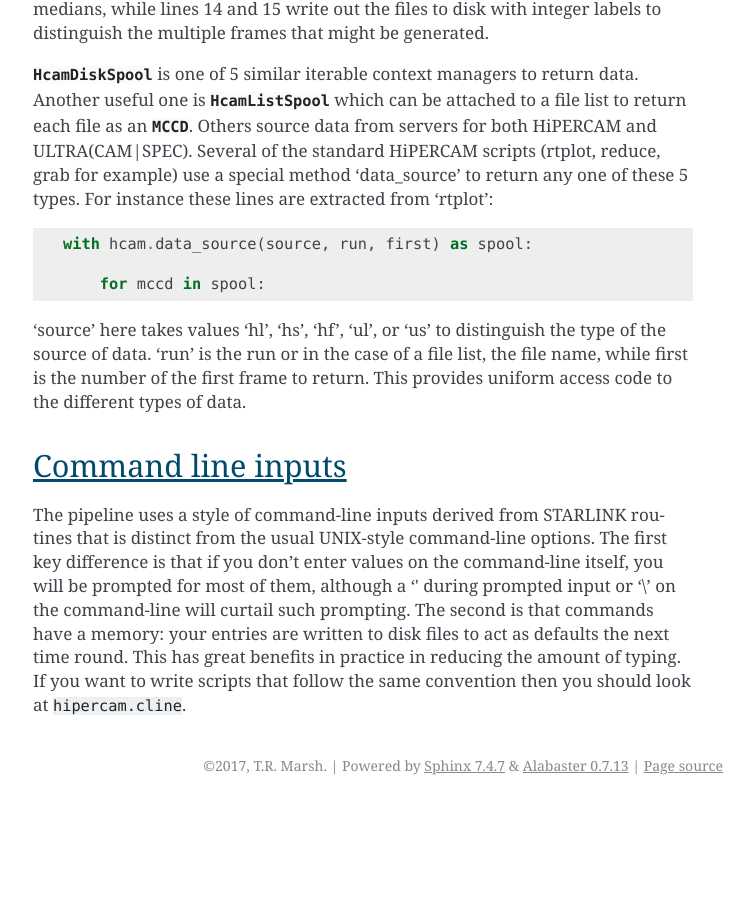
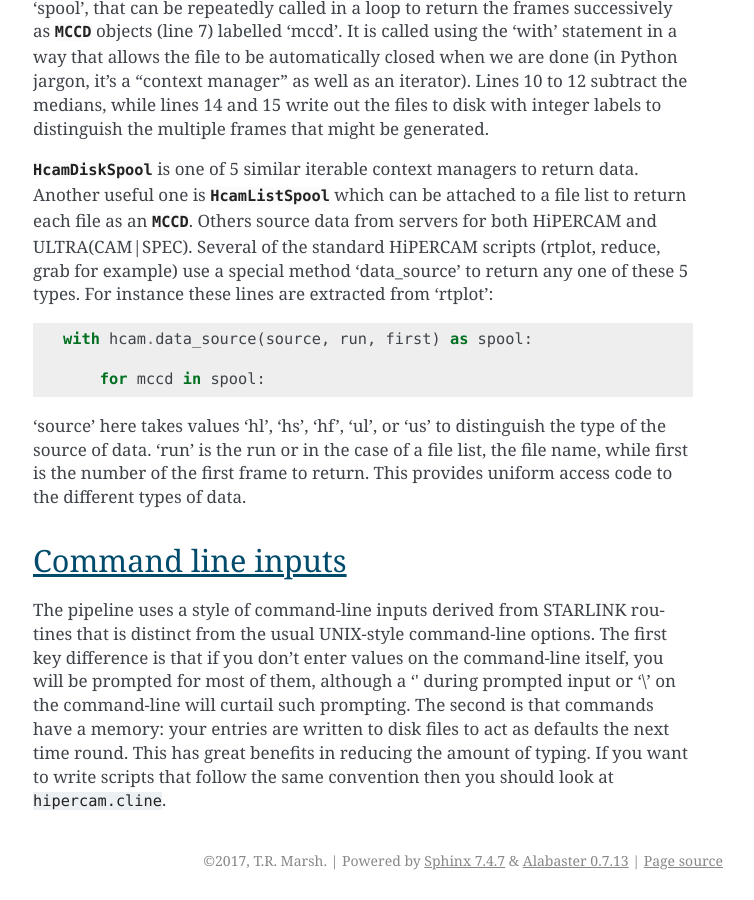
Before and after one commit to HiPERCAM/hipercam, a Sphinx documentation site: the page built from docs/quickapi.rst, in a window 1280 px wide and 900 px high, scrolled down 2426 px. Shown: the whole window, without its empty margins (387-1141 px from the left). Built offline with Sphinx 7.4.7, drawn with Linux system fonts in a browser that asks for light colours; before the commit the page ends 3231 px from its top, so only the background shows below that; some of the changed text lies outside the part shown.

```diff
--- a/docs/quickapi.rst
+++ b/docs/quickapi.rst
@@ -140,6 +144,6 @@ first key difference is that if you don't enter values on the command-line
 itself, you will be prompted for most of them, although a '\' during prompted
 input or '\\' on the command-line will curtail such prompting.  The second is
 that commands have a memory: your entries are written to disk files to act as
-defaults the next time round. This has great benefits in practice in reducing
-the amount of typing. If you want to write scripts that follow the same
-convention then you should look at ``hipercam.cline``.
+defaults the next time round. This has great benefits in reducing the amount
+of typing. If you want to write scripts that follow the same convention then
+you should look at ``hipercam.cline``.
```
Also changed, not shown: other parts of docs/quickapi.rst (+4 -0 lines).
